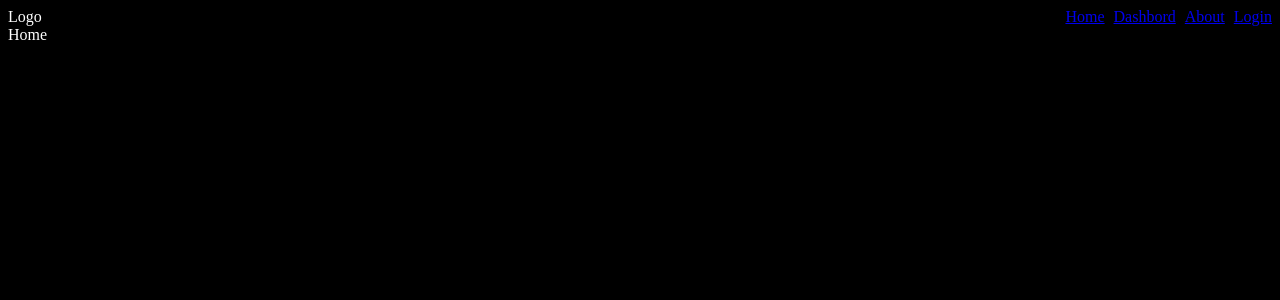
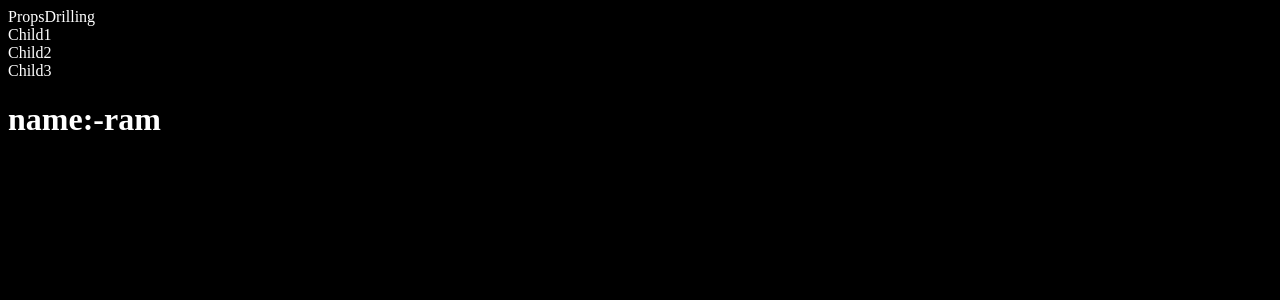
Before and after one commit to Chandrakishortiwari/REACT, a React (Vite) app: page / in a window 1280 px wide. Shown: the top 300 px of the page. Built offline with nearby package versions, Linux system fonts and the light colour scheme.

Commit message:
Work on Props Drilling

```diff
--- a/src/App.jsx
+++ b/src/App.jsx
@@ -9,6 +9,7 @@ import FilterProduct from "./Components/Filter/FilterProduct";
 import FormHendel from "./Components/FromHendling/FormHendel";
 import MultipalInputHendling from "./Components/FromHendling/MultipalInputHendling";
 import RoutingMain from "./Components/Ruting/RoutingMain";
+import PropsDrilling from "./Components/PropsDrilling/PropsDrilling";
 
 function App() {
 
@@ -44,7 +45,8 @@ function App() {
         {/* <FormHendel /> */}
 
         {/* <MultipalInputHendling /> */}
-        <RoutingMain />
+        {/* <RoutingMain /> */}
+        <PropsDrilling />
 
     </>
   );
--- /dev/null
+++ b/src/Components/PropsDrilling/Child1.jsx
@@ -0,0 +1,13 @@
+import React from 'react'
+import Child2 from './Child2'
+
+function Child1({name}) {
+
+  return (
+    <div>Child1
+        <Child2 name ={name} />
+    </div>
+  )
+}
+
+export default Child1
--- /dev/null
+++ b/src/Components/PropsDrilling/Child2.jsx
@@ -0,0 +1,14 @@
+import React from 'react'
+import Child3 from './Child3'
+
+function Child2({name}) {
+
+
+  return (
+    <div>Child2
+        <Child3 name ={name} />
+    </div>
+  )
+}
+
+export default Child2
--- /dev/null
+++ b/src/Components/PropsDrilling/Child3.jsx
@@ -0,0 +1,14 @@
+import React from 'react'
+
+function Child3({name}) {
+    console.log(name);
+  return (
+    <div>Child3
+        <h1>
+           name:-{name}
+        </h1>
+    </div>
+  )
+}
+
+export default Child3
--- /dev/null
+++ b/src/Components/PropsDrilling/PropsDrilling.jsx
@@ -0,0 +1,14 @@
+import React from 'react'
+import Child1 from './Child1'
+
+function PropsDrilling() {
+  const name = "ram";
+
+  return (
+    <div>PropsDrilling
+        <Child1 name = {name} />
+    </div>
+  )
+}
+
+export default PropsDrilling
```
